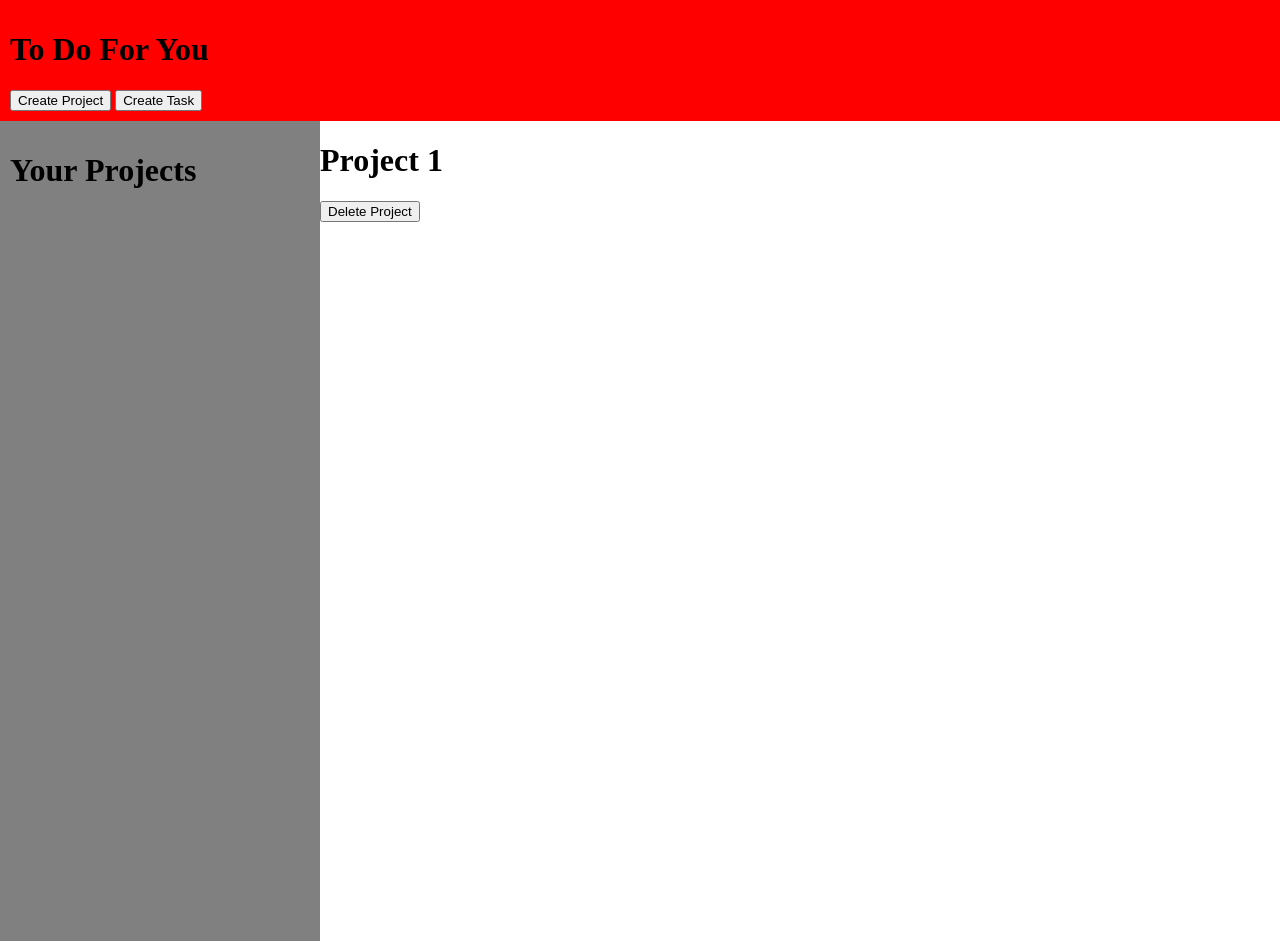
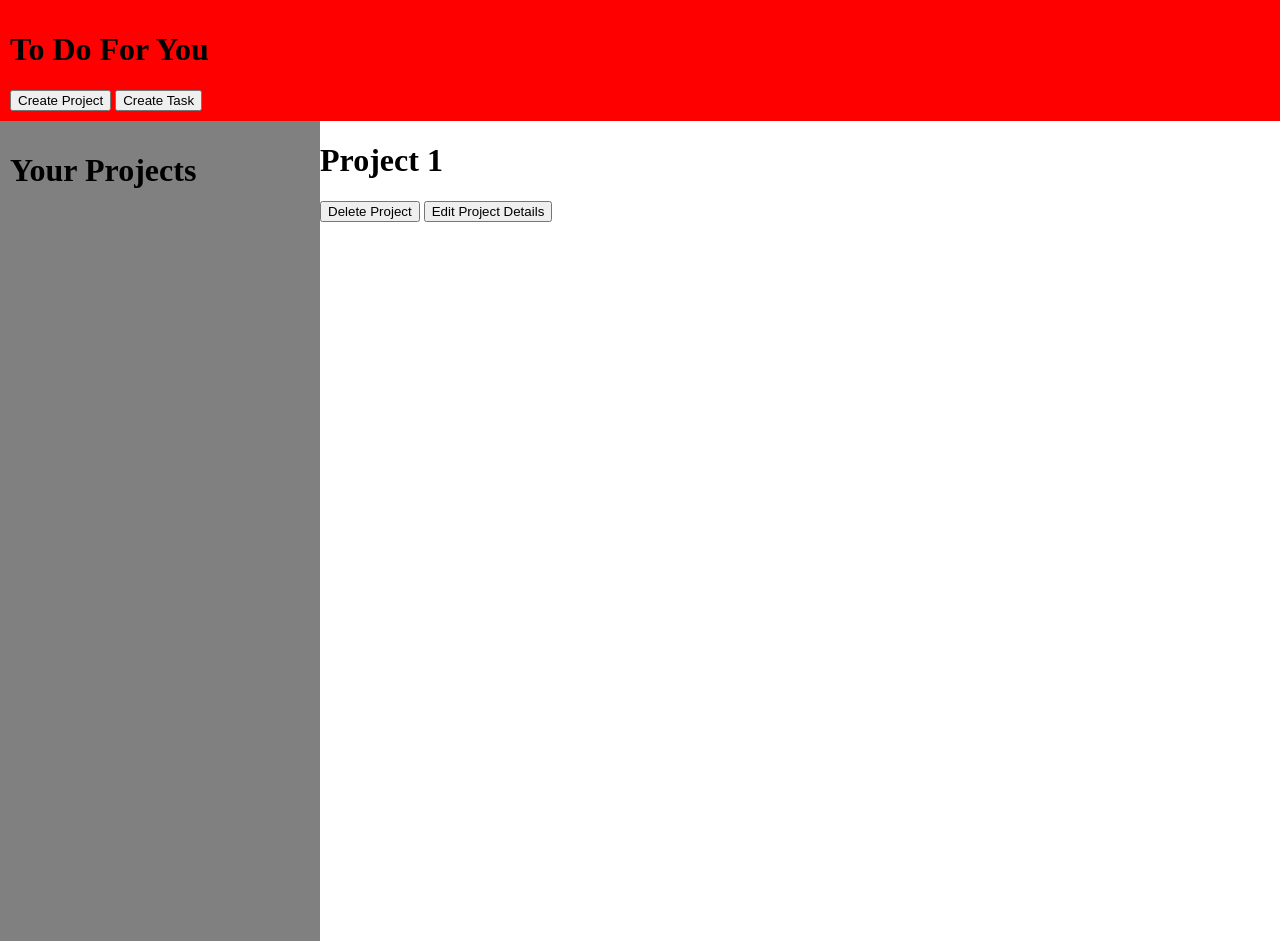
Before and after one commit to parthiv-2006/To-Do-List, a website built with webpack: page src/template.html in a window 1280 px wide. Built offline with nearby package versions, Linux system fonts and the light colour scheme.

Commit message:
Add Edit Project Details button

```diff
--- a/src/template.html
+++ b/src/template.html
@@ -39,9 +39,6 @@
             <label for="project-description">Description:</label>
             <input type="text" name="project-description" id="project-description">
 
-            <!-- <label for="project-date">Date Created:</label>
-            <input type="date" name="project-date" id="project-date" required> -->
-
             <button id="add-project-button" type="submit">Add Project</button>
         </form>
     </div>
@@ -56,6 +53,7 @@
         <h1>Project 1</h1>
         <p id="display-project-description"></p>
         <button id="delete-project">Delete Project</button>
+        <button id="edit-project-details">Edit Project Details</button>
         <div class="main">
 
         </div>
```
